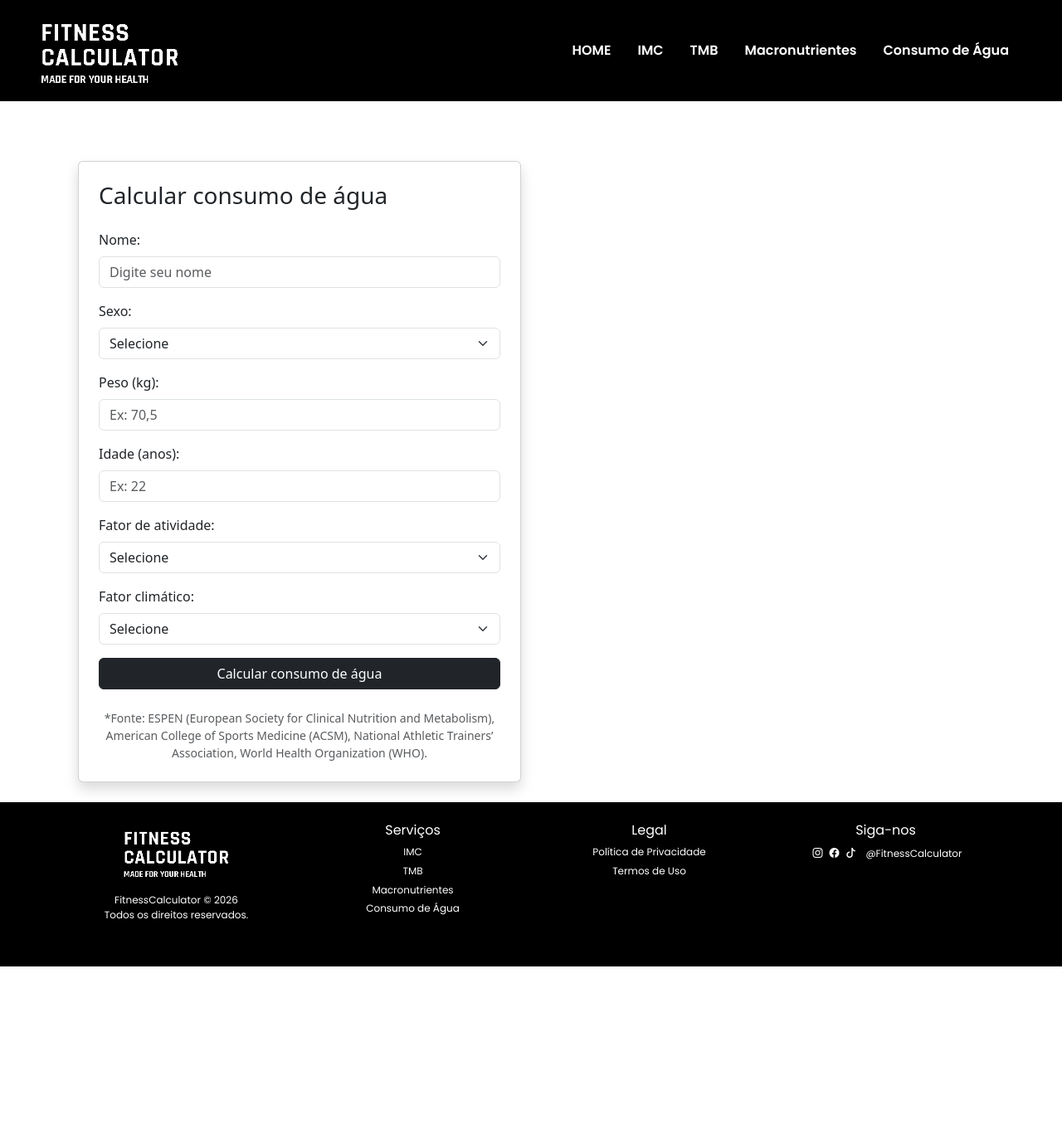
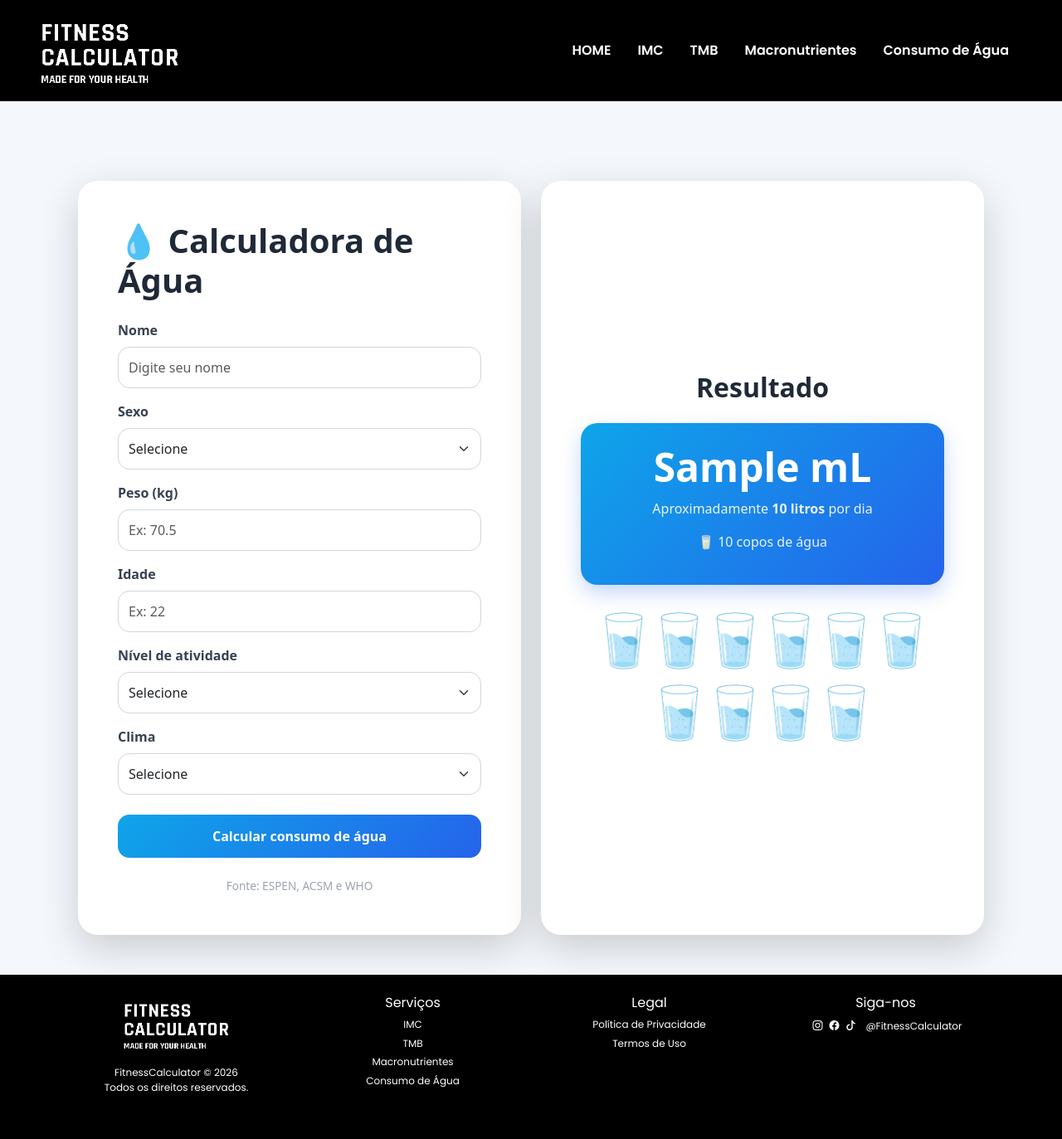
Before and after one commit to GabsDev12/Software-Project-FitnessCalculator, a Flask app: template templates/agua.html in a window 1280 px wide. Shown: the whole page at 83% size. Before the commit the page ends 1165 px from the top, so only its background shows below. Run offline with Flask 3, Linux system fonts and the light colour scheme; the template is opened without the code that fills it: most values are stand-ins (such as "Sample title", 1, 10 or a date in 2020).

Commit message:
realise agua final

```diff
--- a/app.py
+++ b/app.py
@@ -115,22 +115,105 @@ def tmb():
 
     return render_template('tmb.html', tmb_valor=tmb_valor, ft_sedentario=ft_sedentario, ft_leve=ft_leve, ft_moderado=ft_moderado, ft_muito_ativo=ft_muito_ativo, ft_extremo_ativo=ft_extremo_ativo)
 
+class Agua(db.Model):
+
+    __tablename__ = "Table_agua"
+
+    id = db.Column(db.Integer, primary_key=True)
+    nome = db.Column(db.String(50), nullable=False)
+    sexo = db.Column(db.String(40), nullable=False)
+    idade = db.Column(db.Integer, nullable=False)
+    peso = db.Column(db.Float, nullable=False)
+    fator_atividade = db.Column(db.String(40), nullable=False)
+    fator_climatico = db.Column(db.String(40), nullable=False)
+    consumo_agua = db.Column(db.Float, nullable=False)
+
+    def __repr__(self):
+        return f'<Consumo Agua {self.nome}: {self.consumo_agua}>'
+
 @app.route('/agua', methods=['GET', 'POST'])
 def agua():
 
+    # Definindo váriáveis
+    copos_agua = None
+    consumo_agua = None
+
     peso = None
+
     fator_atividade = None
+
     fator_climatico = None
+
     idade = None
-    Sexo = None
+    fator_idade = None
+
+    sexo = None
+    fator_sexo = None
+
+    # Associando valores do formulário às variáveis
 
     if request.method == 'POST':
-        return None
+        nome = request.form['nome']
+        sexo = request.form['sexo']
+        peso = float(request.form['peso'])
+        idade = int(request.form['idade'])
+        fator_atividade = request.form['fator_atividade']
+        fator_climatico = request.form['fator_climatico']
 
+        # Definindo fator de Atividade
 
-    return render_template('agua.html')
+        if fator_atividade == "sedentario":
+            fator_atividade = 0.90
+        elif fator_atividade == "levemente_ativo":
+            fator_atividade = 1
+        elif fator_atividade == "moderadamente_ativo":
+            fator_atividade = 1.15
+        elif fator_atividade == "muito_ativo":
+            fator_atividade = 1.30
+        elif fator_atividade == "atleta_intenso":
+            fator_atividade = 1.50
 
+        # Definindo fator Climático
 
+        if fator_climatico == "frio_intenso":
+            fator_climatico = 0.90
+        elif fator_climatico == "frio":
+            fator_climatico = 0.95
+        elif fator_climatico == "moderado":
+            fator_climatico = 1
+        elif fator_climatico == "calor":
+            fator_climatico = 1.08
+        elif fator_climatico == "calor_intenso":
+            fator_climatico = 1.15
+
+        # Definindo fator Idade
+
+        if idade <= 13:
+            fator_idade = 1.10
+        elif 14 <= idade <= 55:
+            fator_idade = 1.00
+        elif 56 <= idade <= 75:
+            fator_idade = 0.95
+        else:
+            fator_idade = 0.90
+
+        # Definindo fator Sexo
+
+        if sexo == "masculino":
+            fator_sexo = 1
+        else:
+            fator_sexo = 0.9
+
+        consumo_agua = peso * 35 * fator_atividade * fator_climatico * fator_idade * fator_sexo
+        consumo_agua = round(consumo_agua, 2)
+
+        copos_agua = round(consumo_agua / 250)
+
+        novo = Agua(nome=nome, sexo=sexo, peso=peso, idade=idade, fator_atividade=fator_atividade, fator_climatico=fator_climatico, consumo_agua=consumo_agua)
+        db.session.add(novo)
+        db.session.commit()
+
+    return render_template('agua.html', consumo_agua=consumo_agua, copos_agua=copos_agua)
 
 # Cria o banco se não existir
 with app.app_context():
--- a/templates/agua.html
+++ b/templates/agua.html
@@ -3,21 +3,137 @@
 {% block title %}Calculadora de Água{% endblock %}
 
 {% block content %}
-<div class="container mt-4">
-    <div class="row">
-        <div class="col-md-6 mb-4">
-            <div class="card shadow h-100">
-                <div class="card-body p-4">
-                    <h1 class="h3 mb-4">Calcular consumo de água</h1>
+
+<style>
+    body{
+        background: #f4f7fb;
+    }
+
+    .card-custom{
+        border: none;
+        border-radius: 24px;
+        overflow: hidden;
+        background: white;
+    }
+
+    .titulo-card{
+        font-weight: 700;
+        color: #1f2937;
+    }
+
+    .form-label{
+        font-weight: 600;
+        color: #374151;
+    }
+
+    .form-control,
+    .form-select{
+        border-radius: 14px;
+        padding: 12px;
+        border: 1px solid #d1d5db;
+        transition: 0.2s;
+    }
+
+    .form-control:focus,
+    .form-select:focus{
+        border-color: #38bdf8;
+        box-shadow: 0 0 0 0.2rem rgba(56, 189, 248, 0.25);
+    }
+
+    .btn-calcular{
+        background: linear-gradient(135deg, #0ea5e9, #2563eb);
+        border: none;
+        border-radius: 14px;
+        padding: 14px;
+        font-weight: 600;
+        transition: 0.2s;
+    }
+
+    .btn-calcular:hover{
+        transform: translateY(-2px);
+        opacity: 0.95;
+    }
+
+    .resultado-box{
+        background: linear-gradient(135deg, #0ea5e9, #2563eb);
+        border-radius: 20px;
+        padding: 24px;
+        color: white;
+        width: 100%;
+        box-shadow: 0 10px 25px rgba(37, 99, 235, 0.25);
+    }
+
+    .resultado-box h1{
+        font-size: 3rem;
+        font-weight: 800;
+        margin: 0;
+    }
+
+    .resultado-box p{
+        margin-top: 10px;
+        opacity: 0.9;
+    }
+
+    .copos-container{
+        display: flex;
+        flex-wrap: wrap;
+        justify-content: center;
+        gap: 12px;
+        margin-top: 30px;
+    }
+
+    .copo-img{
+        width: 55px;
+        transition: 0.2s;
+    }
+
+    .copo-img:hover{
+        transform: translateY(-6px) scale(1.05);
+    }
+
+    .placeholder-text{
+        color: #6b7280;
+        font-size: 1rem;
+    }
+
+    .fonte{
+        font-size: 0.85rem;
+        color: #9ca3af;
+    }
+</style>
+
+<div class="container py-5">
+
+    <div class="row g-4">
+
+        <!-- FORMULÁRIO -->
+        <div class="col-lg-6">
+
+            <div class="card card-custom shadow-lg h-100">
+
+                <div class="card-body p-5">
+
+                    <h1 class="titulo-card mb-4">
+                        💧 Calculadora de Água
+                    </h1>
 
                     <form method="POST">
+
                         <div class="mb-3">
-                            <label class="form-label">Nome:</label>
-                            <input type="text" name="nome" class="form-control" placeholder="Digite seu nome" required>
+                            <label class="form-label">Nome</label>
+
+                            <input
+                                type="text"
+                                name="nome"
+                                class="form-control"
+                                placeholder="Digite seu nome"
+                                required
+                            >
                         </div>
 
                         <div class="mb-3">
-                            <label class="form-label">Sexo:</label>
+                            <label class="form-label">Sexo</label>
+
                             <select name="sexo" class="form-select" required>
                                 <option value="">Selecione</option>
                                 <option value="masculino">Masculino</option>
@@ -26,47 +142,140 @@
                         </div>
 
                         <div class="mb-3">
-                            <label class="form-label">Peso (kg):</label>
-                            <input type="number" step="0.1" name="peso" class="form-control" placeholder="Ex: 70,5" required>
+                            <label class="form-label">Peso (kg)</label>
+
+                            <input
+                                type="number"
+                                step="0.1"
+                                name="peso"
+                                class="form-control"
+                                placeholder="Ex: 70.5"
+                                required
+                            >
                         </div>
 
                         <div class="mb-3">
-                            <label class="form-label">Idade (anos):</label>
-                            <input type="number" step="01" name="idade" class="form-control" placeholder="Ex: 22" required>
+                            <label class="form-label">Idade</label>
+
+                            <input
+                                type="number"
+                                name="idade"
+                                class="form-control"
+                                placeholder="Ex: 22"
+                                required
+                            >
                         </div>
 
                         <div class="mb-3">
-                            <label class="form-label">Fator de atividade:</label>
+                            <label class="form-label">Nível de atividade</label>
+
                             <select name="fator_atividade" class="form-select" required>
+
                                 <option value="">Selecione</option>
-                                 <option value="sedentatio">Sedentário</option>
+                                <option value="sedentario">Sedentário</option>
                                 <option value="levemente_ativo">Levemente ativo</option>
                                 <option value="moderadamente_ativo">Moderadamente ativo</option>
                                 <option value="muito_ativo">Muito ativo</option>
-                                 <option value="atleta_intenso">Atleta/intenso</option>
+                                <option value="atleta_intenso">Atleta / intenso</option>
+
                             </select>
                         </div>
 
-                        <div class="mb-3">
-                            <label class="form-label">Fator climático:</label>
+                        <div class="mb-4">
+                            <label class="form-label">Clima</label>
+
                             <select name="fator_climatico" class="form-select" required>
+
                                 <option value="">Selecione</option>
-                                 <option value="frio_intenso">Frio intenso (menor que 14 °C)</option>
-                                 <option value="frio">Frio (Entre 15 e 21 °C)</option>
-                                 <option value="moderado">Moderado (Entre 22 e 25 °C)</option>
-                                 <option value="calor">Calor (Entre 26 e 29 °C)</option>
-                                 <option value="calor_intenso">Calor Intenso(Maior que 30 °C)</option>
+                                <option value="frio_intenso">🥶 Frio intenso</option>
+                                <option value="frio">🧥 Frio</option>
+                                <option value="moderado">🙂 Moderado</option>
+                                <option value="calor">☀️ Calor</option>
+                                <option value="calor_intenso">🔥 Calor intenso</option>
+
                             </select>
                         </div>
 
-                        <button type="submit" class="btn btn-dark w-100">Calcular consumo de água</button>
+                        <button type="submit" class="btn btn-primary btn-calcular w-100">
+                            Calcular consumo de água
+                        </button>
 
-                        <div class="mt-4 small text-muted text-center">
-                            *Fonte: ESPEN (European Society for Clinical Nutrition and Metabolism), American College of Sports Medicine (ACSM), National Athletic Trainers’ Association, World Health Organization (WHO).
+                    </form>
+
+                    <div class="fonte mt-4 text-center">
+                        Fonte: ESPEN, ACSM e WHO
                     </div>
 
-                    </form>
                 </div>
+
             </div>
+
         </div>
+
+        <!-- RESULTADO -->
+        <div class="col-lg-6">
+
+            <div class="card card-custom shadow-lg h-100">
+
+                <div class="card-body p-5 d-flex flex-column justify-content-center text-center">
+
+                    {% if consumo_agua %}
+
+                    <h2 class="titulo-card mb-4">
+                        Resultado
+                    </h2>
+
+                    <div class="resultado-box">
+
+                        <h1>
+                            {{ consumo_agua }} mL
+                        </h1>
+
+                        <p>
+                            Aproximadamente
+                            <strong>{{ (consumo_agua / 1000)|round(2) }} litros</strong>
+                            por dia
+                        </p>
+
+                        <p>
+                            🥛 {{ copos_agua }} copos de água
+                        </p>
+
+                    </div>
+
+                    <div class="copos-container">
+
+                        {% for i in range(copos_agua) %}
+
+                        <img
+                            src="{{ url_for('static', filename='img/copo.png') }}"
+                            class="copo-img"
+                        >
+
+                        {% endfor %}
+
+                    </div>
+
+                    {% else %}
+
+                    <h2 class="titulo-card mb-4">
+                        Resultado
+                    </h2>
+
+                    <p class="placeholder-text">
+                        Preencha o formulário para calcular sua ingestão diária ideal de água 💧
+                    </p>
+
+                    {% endif %}
+
+                </div>
+
+            </div>
+
+        </div>
+
+    </div>
+
+</div>
+
 {% endblock %}
```
Also changed, not shown: instance/bd.sqlite, static/img/copo.png (added). Lines whose indentation alone changed are shown as unchanged.
